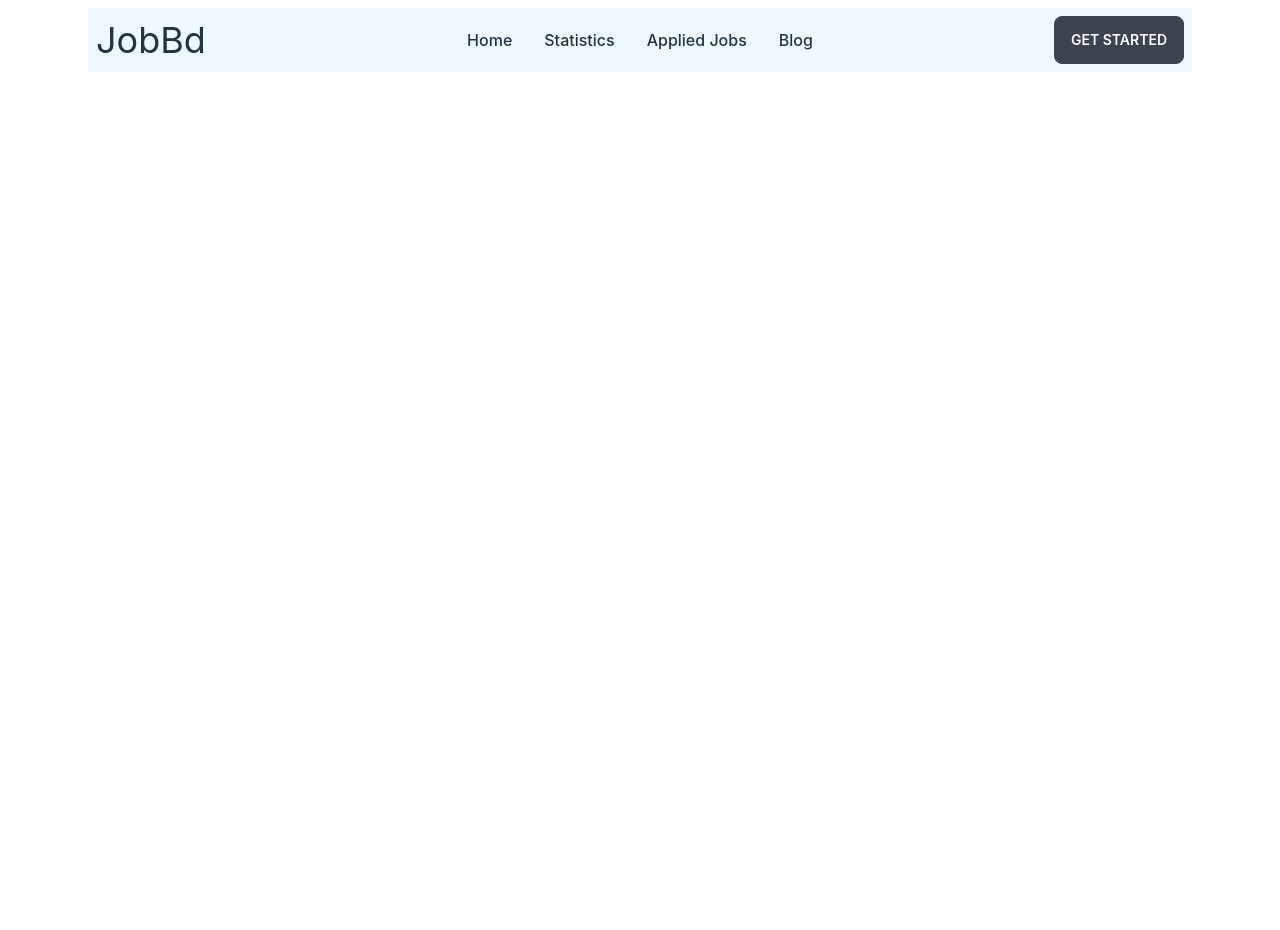
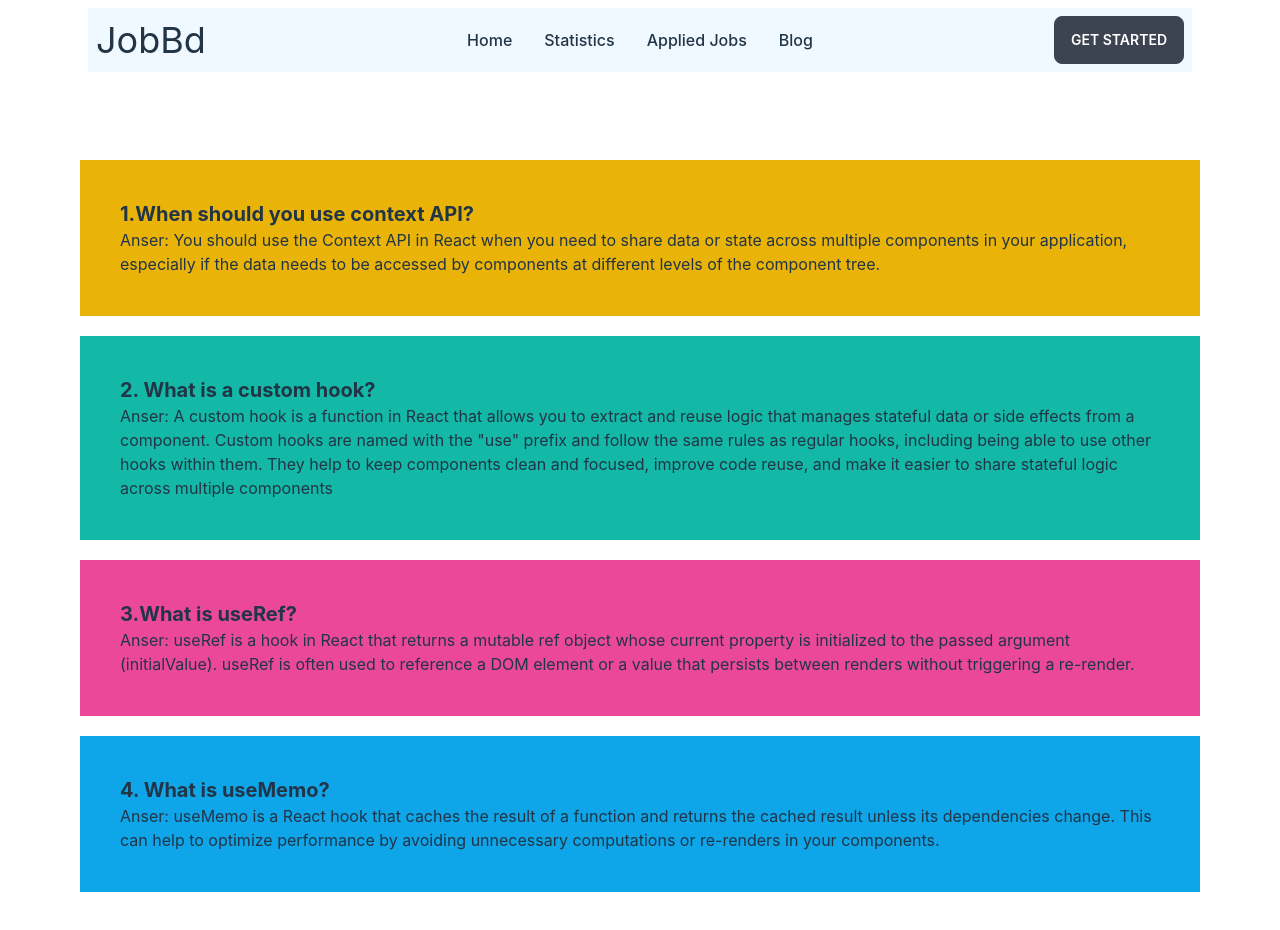
Before and after one commit to mehedi1802hasan/career-hub-9, a React (Vite) app: page /blog in a window 1280 px wide. Shown: the top 930 px of the page. Before the commit the page ends 800 px from the top, so only its background shows below. Built offline with nearby package versions, Linux system fonts and the light colour scheme.

Commit message:
added pi-charts

```diff
--- a/package.json
+++ b/package.json
@@ -11,9 +11,11 @@
   "dependencies": {
     "@heroicons/react": "^2.0.17",
     "daisyui": "^2.51.5",
+    "dom": "^0.0.3",
     "react": "^18.2.0",
     "react-dom": "^18.2.0",
-    "react-router-dom": "^6.10.0"
+    "react-router-dom": "^6.10.0",
+    "recharts": "^2.5.0"
   },
   "devDependencies": {
     "@types/react": "^18.0.28",
--- a/src/Components/Blog/Blog.jsx
+++ b/src/Components/Blog/Blog.jsx
@@ -2,7 +2,24 @@ import React from 'react';
 
 const Blog = () => {
     return (
-        <div>
+        <div className='m-20 '>
+            <div className='p-10 mb-5 bg-yellow-500'><h3  className='text-xl font-bold'>1.When should you use context API? </h3>
+               <p>Anser: You should use the Context API in React when you need to share data or state across multiple components in your application, especially if the data needs to be accessed by components at different levels of the component tree.
+</p></div>
+            <div className='p-10 mb-5 bg-teal-500'>
+                <h3  className='text-xl font-bold'>2.
+What is a custom hook?</h3>
+                <p>Anser: A custom hook is a function in React that allows you to extract and reuse logic that manages stateful data or side effects from a component. Custom hooks are named with the "use" prefix and follow the same rules as regular hooks, including being able to use other hooks within them. They help to keep components clean and focused, improve code reuse, and make it easier to share stateful logic across multiple components</p>
+            </div>
+           <div className='p-10 mb-5 bg-pink-500'>
+           <h3  className='text-xl font-bold '>3.What is useRef?</h3>
+                <p>Anser: useRef is a hook in React that returns a mutable ref object whose current property is initialized to the passed argument (initialValue). useRef is often used to reference a DOM element or a value that persists between renders without triggering a re-render.
+</p>
+           </div>
+                <div className='p-10 mb-5 bg-sky-500'>
+                <h3 className='text-xl font-bold'>4. What is useMemo?</h3>
+                <p>Anser: useMemo is a React hook that caches the result of a function and returns the cached result unless its dependencies change. This can help to optimize performance by avoiding unnecessary computations or re-renders in your components.</p>
+                </div>
 
         </div>
     );
--- /dev/null
+++ b/src/Components/Dashboard/Dashboard.jsx
@@ -0,0 +1,39 @@
+import React from 'react';
+import { PieChart, Pie, Sector, Cell, ResponsiveContainer,Tooltip } from 'recharts';
+
+const Dashboard = () => {
+
+      const data = [
+        { name: 'Assignment 1', number: 60 },
+        { name: 'Assignment 2', number: 58 },
+        { name: 'Assignment 3', number: 58 },
+        { name: 'Assignment 4', number: 58 },
+        { name: 'Assignment 5', number: 54 },
+        { name: 'Assignment 6', number: 47 },
+        { name: 'Assignment 7', number: 60 },
+        { name: 'Assignment 8', number: 58 },
+      ];
+
+    return (
+        <div className='flex justify-center'>
+
+             <PieChart width={400} height={400}>
+          <Pie
+            dataKey="number"
+            startAngle={180}
+            endAngle={0}
+            data={data}
+            cx="50%"
+            cy="50%"
+            outerRadius={80}
+            fill="#8884d8"
+            label
+          />
+           <Tooltip />
+        </PieChart>
+
+        </div>
+    );
+};
+
+export default Dashboard;
--- /dev/null
+++ b/src/Components/Error/Error.jsx
@@ -0,0 +1,12 @@
+import React from 'react';
+
+const Error = () => {
+    return (
+        <div >
+        <h3>MAMA your link is not Found!!!!</h3>
+     <Link to="/">Go Back Home</Link>
+    </div>
+    );
+};
+
+export default Error;
--- a/src/Components/Home/Home.jsx
+++ b/src/Components/Home/Home.jsx
@@ -42,6 +42,7 @@ const Home = () => {
             ></Jobs>)
          }
           </div>
+
         </div>
     );
 };
--- a/src/Components/JobDetails/JobDetails.jsx
+++ b/src/Components/JobDetails/JobDetails.jsx
@@ -4,6 +4,7 @@ import { useEffect, useState } from "react";
 
 import {  useLoaderData, useParams,  } from "react-router-dom";
 const JobDetails = () => {
+
   const {detailsId} = useParams();
   const data = useLoaderData();
 
@@ -40,12 +41,12 @@ const JobDetails = () => {
 
                    <div className="flex gap-2">
              <CurrencyDollarIcon className="w-6 h-6" />
-              <span>Salary: {salary}</span>
+              <span>Salary: {salary} (per-month)</span>
 
            </div>
            <div className="flex gap-2">
            <CalendarDaysIcon className="w-6 h-6"/>
-                   <p>Salary: {salary}(per-month)</p>
+                   <p>Job-Title: {jobTitle}</p>
                    </div>
 
                    <h2 className="mt-5 card-title">Contact Information</h2>
@@ -63,7 +64,7 @@ const JobDetails = () => {
              <MapPinIcon className="w-6 h-6" />
               <span>Address: {location}</span>
            </div>
-           <button className="btn btn-primary">
+           <button  className="btn btn-primary">
                         Apply-Now
                            </button>
                   </div>
--- a/src/Components/Statistics/Statistics.jsx
+++ b/src/Components/Statistics/Statistics.jsx
@@ -1,9 +1,11 @@
 import React from 'react';
+import Dashboard from '../Dashboard/Dashboard';
 
 const Statistics = () => {
     return (
         <div>
-          <p>lorem1000</p>
+      <h1>Hi it is statisticccccc</h1>
+    <Dashboard></Dashboard>
         </div>
     );
 };
```
Also changed, not shown: src/main.jsx (+6 -1 lines), 1 other file (tests, documents, lock files or other folders).
